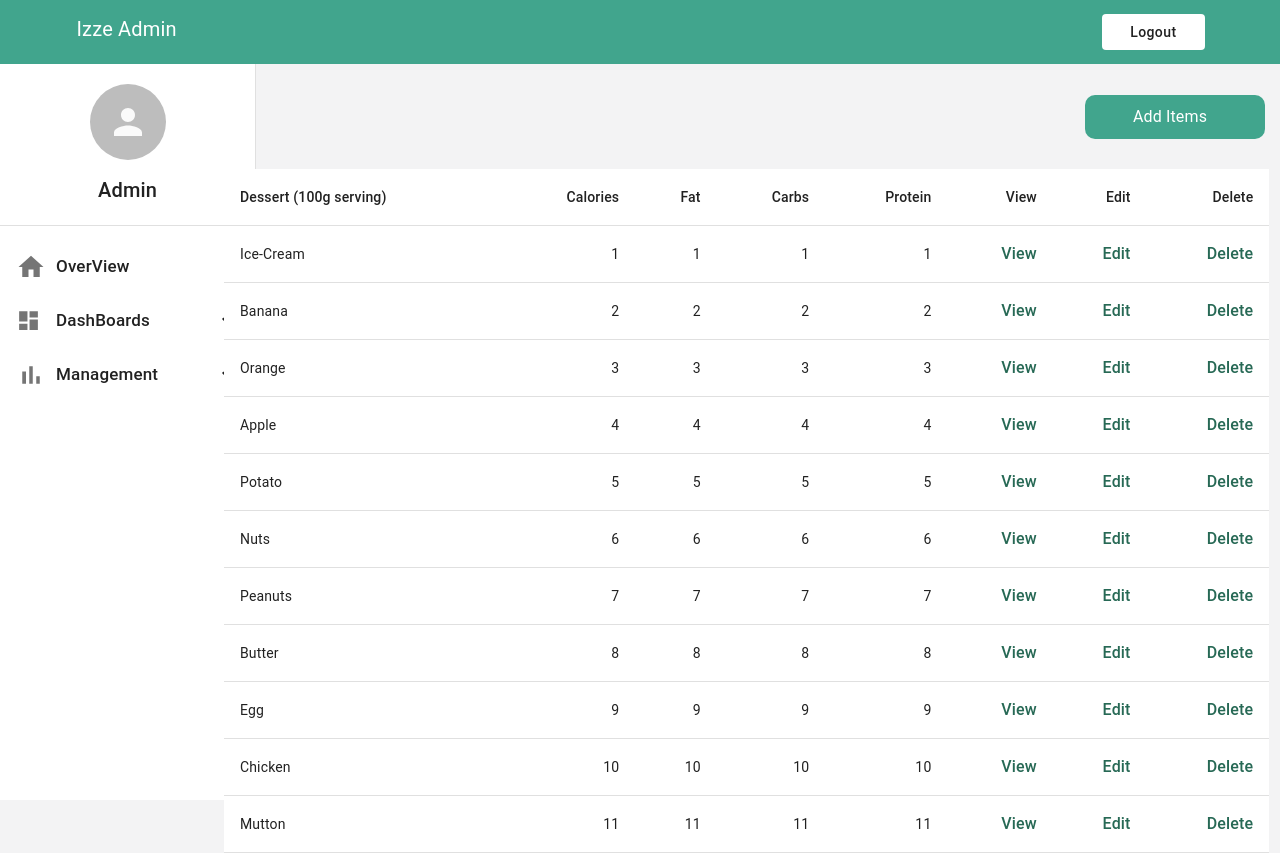
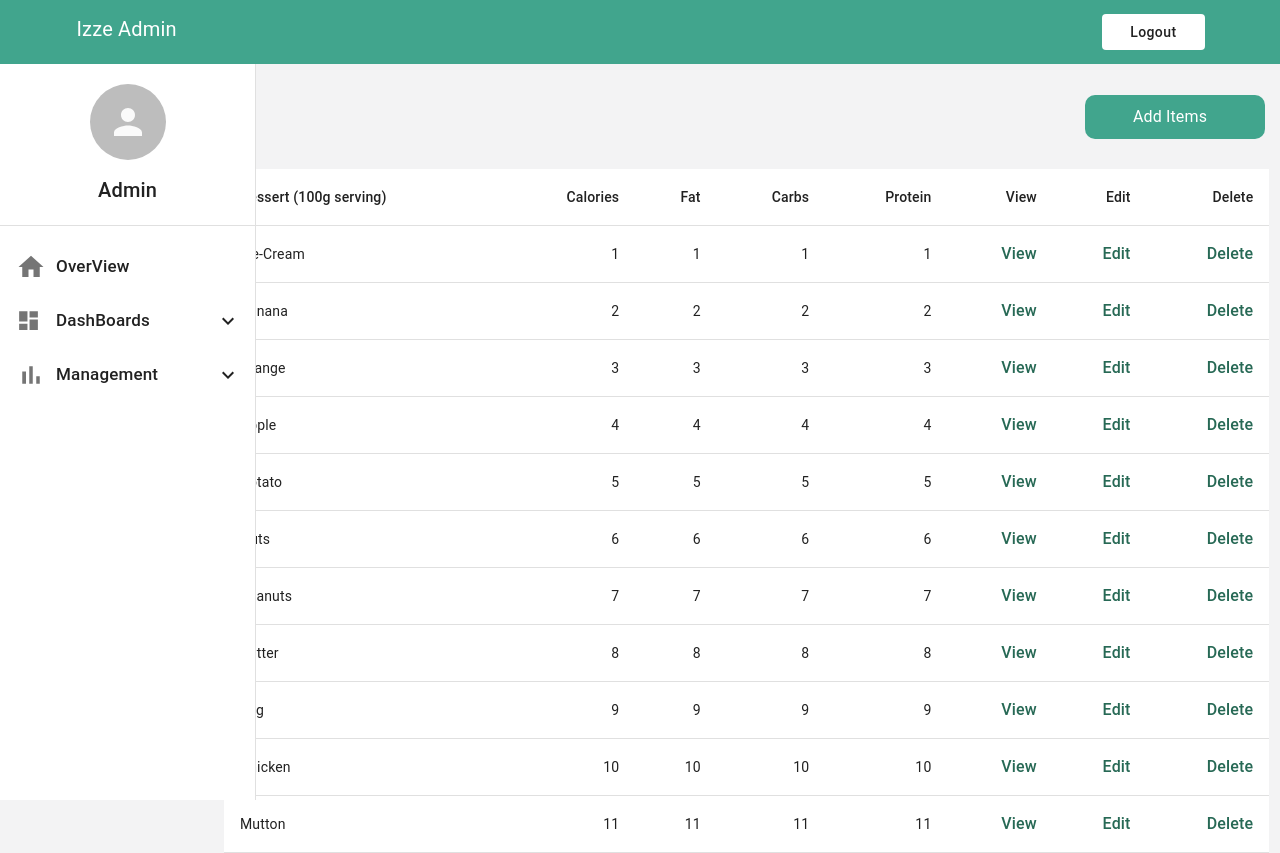
Before and after one commit to TrellixVulnTeam/Izze-Admin_Y9YS, a React (Create React App) app: page /dashboard in a window 1280 px wide. Built offline with nearby package versions, Linux system fonts and the light colour scheme.

Commit message:
Izze Admin Panel Dashboard Ui

```diff
--- a/src/components/TopBar/Topbar.tsx
+++ b/src/components/TopBar/Topbar.tsx
@@ -51,7 +51,7 @@ const useStyles = makeStyles((theme) => ({
   },
   drawerPaper: {
     width: drawerWidth,
-    zIndex: -100,
+    // zIndex: -100,
   },
   drawerContainer: {
     overflow: 'auto',
```
Also changed, not shown: 1 other file (tests, documents, lock files or other folders).
